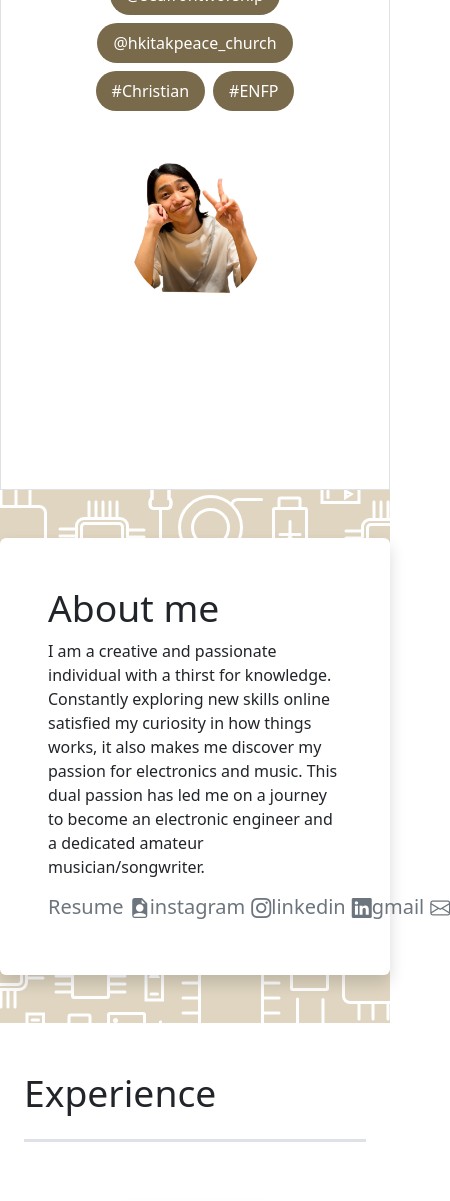
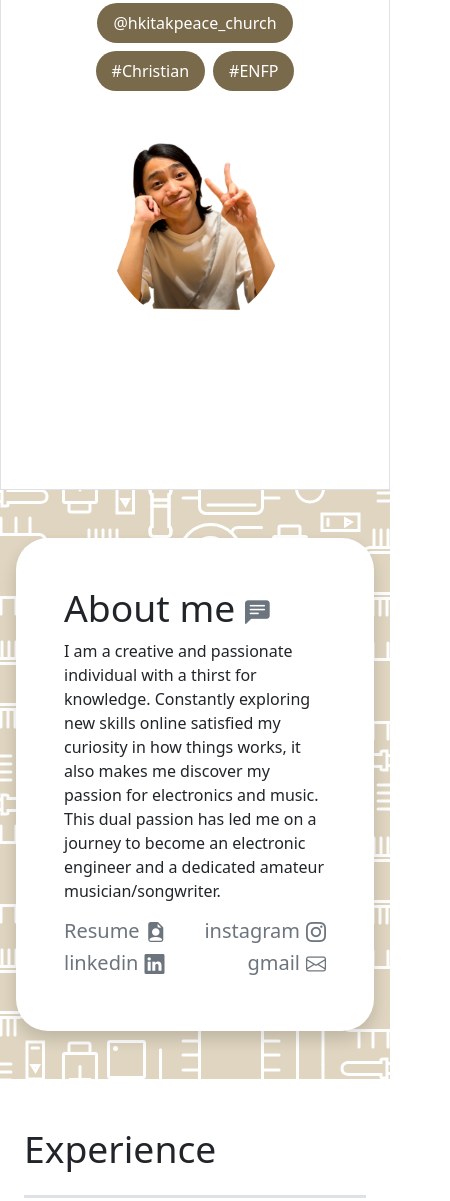
Before and after one commit to ToastTO/Personal_website, a plain HTML site: page index.html in a window 390 px wide. Shown: the part 354-1555 px from the top of the page, 450 px wide, since content can reach past the window. Drawn offline with nearby package versions, Linux system fonts and the light colour scheme; grey boxes are pictures that could not be loaded.

Commit message:
Fix phones size bug in about me

```diff
--- a/index.html
+++ b/index.html
@@ -102,7 +102,7 @@
                 </div>
 
                 <!-- right Pic -->
-                <div class="rounded-bottom-circle w-50 overflow-hidden m-5">
+                <div class="rounded-bottom-circle overflow-hidden m-5" style="max-width: 450px;">
                     <img src="img/Hero1.png" alt="" class="img-fluid">
                     <!-- <img src="img/toast.svg" alt="" class="img-fulid position-absolute top-0 end-0 w-50"> -->
                 </div>
@@ -112,15 +112,15 @@
 
     <!-- About Me Section -->
     <section class="position-relative aboutme_bg d-flex justify-content-center">
-        <div class="container shadow p-5 m-5 bg-body rounded">
-            <h1 class="display-3">About me</h1>
+        <div class="container shadow p-5 my-5 mx-3 mx-md-5 bg-body rounded-5" style="max-width: 900px;">
+            <h1 class="display-3 mx-md-0">About me <i class=" bi bi-chat-left-text-fill fs-2 text-secondary"></i> </h1>
             <!-- <div class="container-fluid px-0">  -->
-            <p>
+            <p  class="text-wrap">
                 I am a creative and passionate individual with a thirst for knowledge. Constantly exploring new skills online satisfied my curiosity in how things works, it also makes me discover my passion for electronics and music. This dual passion has led me on a journey to become an electronic engineer and a dedicated amateur musician/songwriter.
             </p>
                 <!-- <img src="" alt="" class="img-fulid"> -->
             <!-- </div> -->
-            <div class="d-flex justify-content-between">
+            <div class="d-flex flex-wrap justify-content-between">
                 <a href="doc/Resume.pdf" target="_blank" class="h5 text-secondary icon-link icon-link-hover text-decoration-none">
                     Resume <i class="bi bi-file-earmark-person-fill"><use xlink:href="#arrow-right"></use></i>
                 </a>
```
